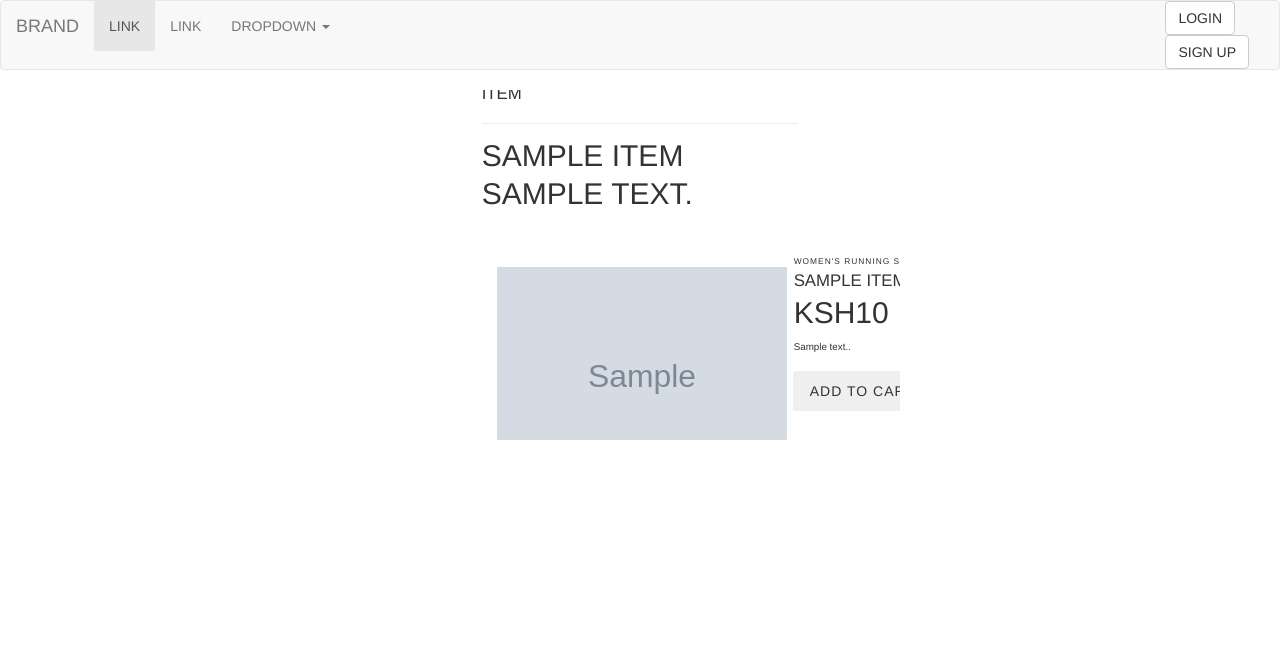
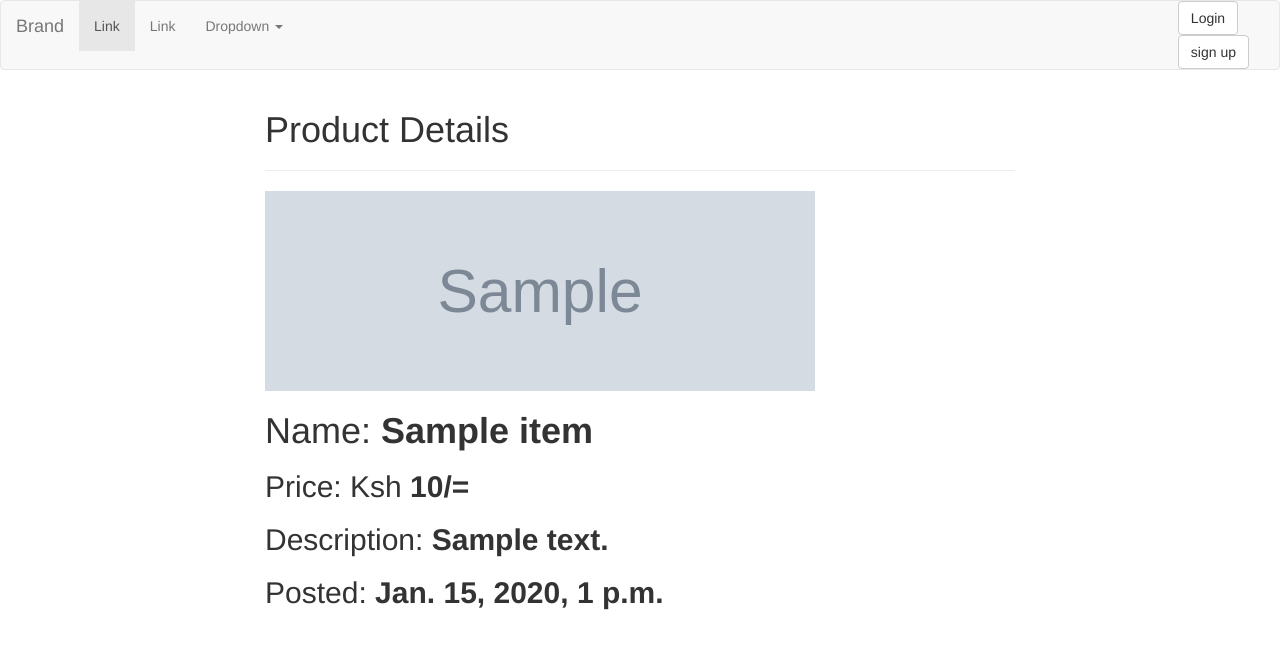
Before and after one commit to vincentmuya/ecommerce, a Django app: page /item/1/ in a window 1280 px wide. Shown: the top 649 px of the page. Run offline with Django 3.2, Linux system fonts and the light colour scheme; tables that the repository leaves empty hold one stand-in row (values such as "Sample post"); grey boxes marked "Sample" are stand-in pictures; some libraries are stand-ins or nearby versions; some web fonts are replaced.

Commit message:
modified item_FETAILS.HTML

```diff
--- a/project/app/templates/item_details.html
+++ b/project/app/templates/item_details.html
@@ -18,47 +18,17 @@
 
       </div>
       <div class="col-md-8">
-        <h1>Item</h1>
+        <h1>Product Details</h1>
 <hr>
-<h2>{{item.item_name}}</h2>
-<h2>{{item.item_description}}</h2>
-
-<div class="container">
-  <div class="images">
-    <img src="{{ item.item_image.url}}" />
-  </div>
-  <div class="slideshow-buttons">
-    <div class="one"></div>
-    <div class="two"></div>
-    <div class="three"></div>
-    <div class="four"></div>
-  </div>
-  <p class="pick">choose size</p>
-  <div class="sizes">
-    <div class="size">5</div>
-    <div class="size">6</div>
-    <div class="size">7</div>
-    <div class="size">8</div>
-    <div class="size">9</div>
-    <div class="size">10</div>
-    <div class="size">11</div>
-    <div class="size">12</div>
-  </div>
-  <div class="product">
-    <p>Women's Running Shoe</p>
-    <h1>{{item.item_name}}</h1>
-    <h2>Ksh{{item.item_price}}</h2>
-    <p class="desc">{{item.item_description}}.</p>
-    <div class="buttons">
-      <button class="add">Add to Cart</button>
-      <button class="like"><span>♥</span></button>
-    </div>
+<div class="card" style="width: 55rem;">
+<img class="img-details" src="{{ item.item_image.url}}" alt="Card image cap">
+  <div class="card-body">
+    <h1 class="card-title">Name: <strong>{{item.item_name}}</strong></h1>
+    <h2 class="card-text">Price: Ksh <strong>{{item.item_price}}/=</strong></h2>
+    <h2 class="card-text">Description: <strong>{{item.item_description}}</strong></h2>
+    <h2 class="card-text">Posted: <strong>{{item.created_date}}</strong></h2>
   </div>
 </div>
-
-<footer>
-  <p>made by <a href="https://codepen.io/juliepark"> julie</a> ♡
-</footer>
     </div>
     <div class="col-md-2">
 
@@ -68,186 +38,9 @@
   </body>
 </html>
 <style media="screen">
-@import url('https://fonts.googleapis.com/css?family=Lato:400,700');
-$font: 'Lato', sans-serif;
-
-$white: #F5F5F5;
-$light: #E0C9CB;
-$tan: #C3A1A0;
-$pink: #D9AAB7;
-$rose: #BA7E7E;
-$dark: #4E4E4E;
-
-/* center container in the middle */
-html {
-  display: grid;
-  min-height: 100%;
-}
-
-body {
-  display: grid;
-  background: $light;
-  font-family: $font, sans-serif;
-  text-transform: uppercase;
-}
-
-.container {
-  position: relative;
-  margin: auto;
-  overflow: hidden;
-  width: 520px;
-  height: 350px;
-  background: $white;
-  box-shadow: 5px 5px 15px rgba($rose, .5);
-  border-radius: 10px;
-}
-
-p {
-  font-size: 0.6em;
-  color: $rose;
-  letter-spacing: 1px;
-}
-
-h1 {
-  font-size: 1.2em;
-  color: $dark;
-  margin-top: -5px;
-}
-
-h2 {
-  color: $tan;
-  margin-top: -5px;
-}
-
-img {
-  width: 290px;
-  margin-top: 47px;
-}
-
-.slideshow-buttons {
-  top: 70%;
-  display: none;
-}
-
-.one, .two, .three, .four {
-  position: absolute;
-  width: 7px;
-  height: 7px;
-  border-radius: 50%;
-  background: $light;
-}
-
-.one {
-  left: 22%;
-}
-.two {
-  left: 27%;
-}
-.three {
-  left: 32%;
-}
-.four {
-  left: 37%;
-}
-
-.product {
-  position: absolute;
-  width: 40%;
-  height: 100%;
-  top: 10%;
-  left: 60%;
-}
-
-.desc {
-  text-transform: none;
-  letter-spacing: 0;
-  margin-bottom: 17px;
-  color: $dark;
-  font-size: .7em;
-  line-height: 1.6em;
-  margin-right: 25px;
-  text-align: justify;
-}
-
-button {
-  background: darken($light, 10%);
-  padding: 10px;
-  display: inline-block;
-  outline: 0;
-  border: 0;
-  margin: -1px;
-  border-radius: 2px;
-  text-transform: uppercase;
-  letter-spacing: 1px;
-  color: $white;
-  cursor: pointer;
-  &:hover {
-    background: $rose;
-    transition: all .4s ease-in-out;
-  }
-}
-
-.add {
-  width: 67%;
-}
-
-.like {
-  width: 22%;
-}
-
-.sizes {
-  display: grid;
-  color: $pink;
-  grid-template-columns: repeat(auto-fill, 30px);
-  width: 60%;
-  grid-gap: 4px;
-  margin-left: 20px;
-  margin-top: 5px;
-  &:hover {
-    cursor: pointer;
-  }
-}
-
-.pick {
-  margin-top: 11px;
-  margin-bottom:0;
-  margin-left: 20px;
-}
-
-.size {
-  padding: 9px;
-  border: 1px solid $light;
-  font-size: 0.7em;
-  text-align: center;
-  &:hover{
-    background: $rose;
-    color: $white;
-    transition: all .4s ease-in-out;
-  }
-}
-
-.focus{
-  background: $rose;
-  color: $white;
-}
-
-footer {
-  position: absolute;
-  bottom: 0;
-  right: 0;
-  font-size: 0.8em;
-  text-transform: uppercase;
-  padding: 10px;
-  p {
-    letter-spacing: 3px;
-  }
-  a {
-    color: #ffffff;
-    text-decoration: none;
-    &:hover {
-      color: #7d7d7d;
-    }
-  }
+.img-details{
+  width: 100%;
+  height: 200px;
 }
 </style>
   {%endblock%}
```
Also changed, not shown: project/app/templates/index.html (+0 -9 lines).
